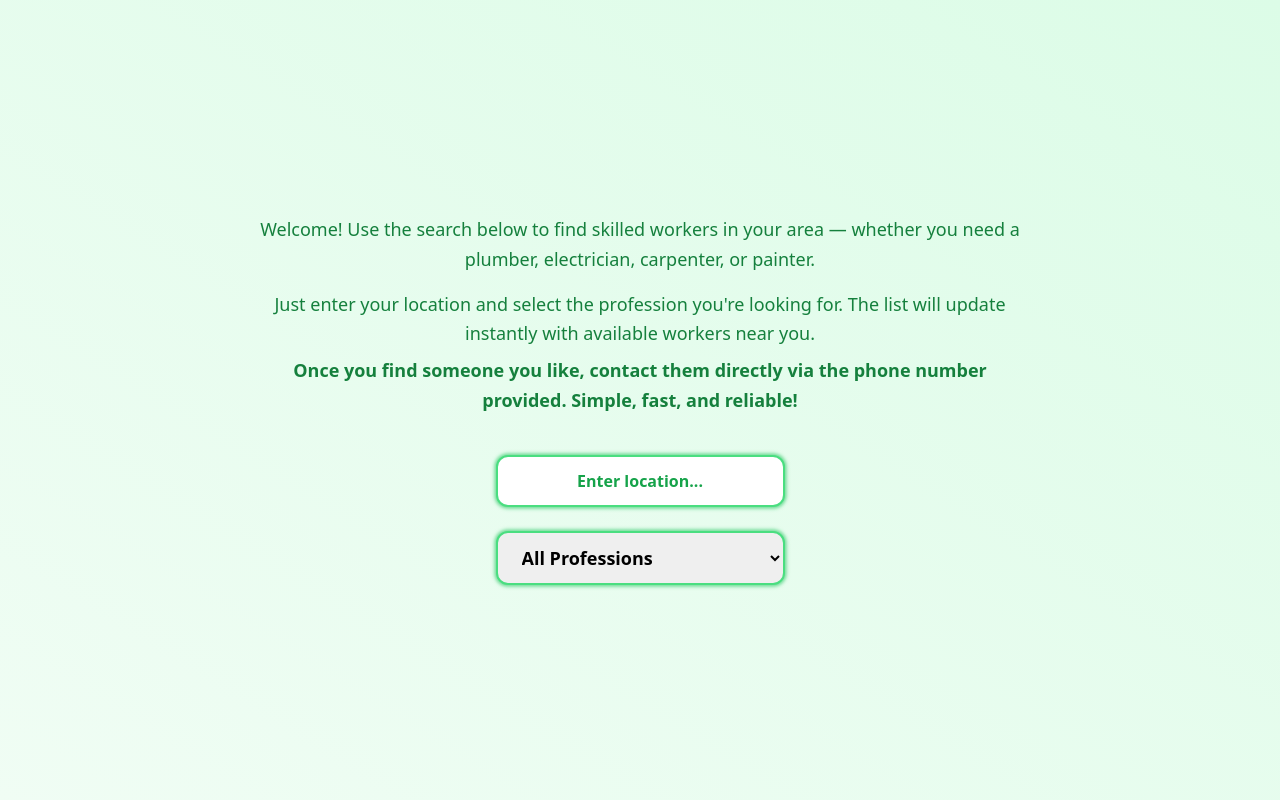
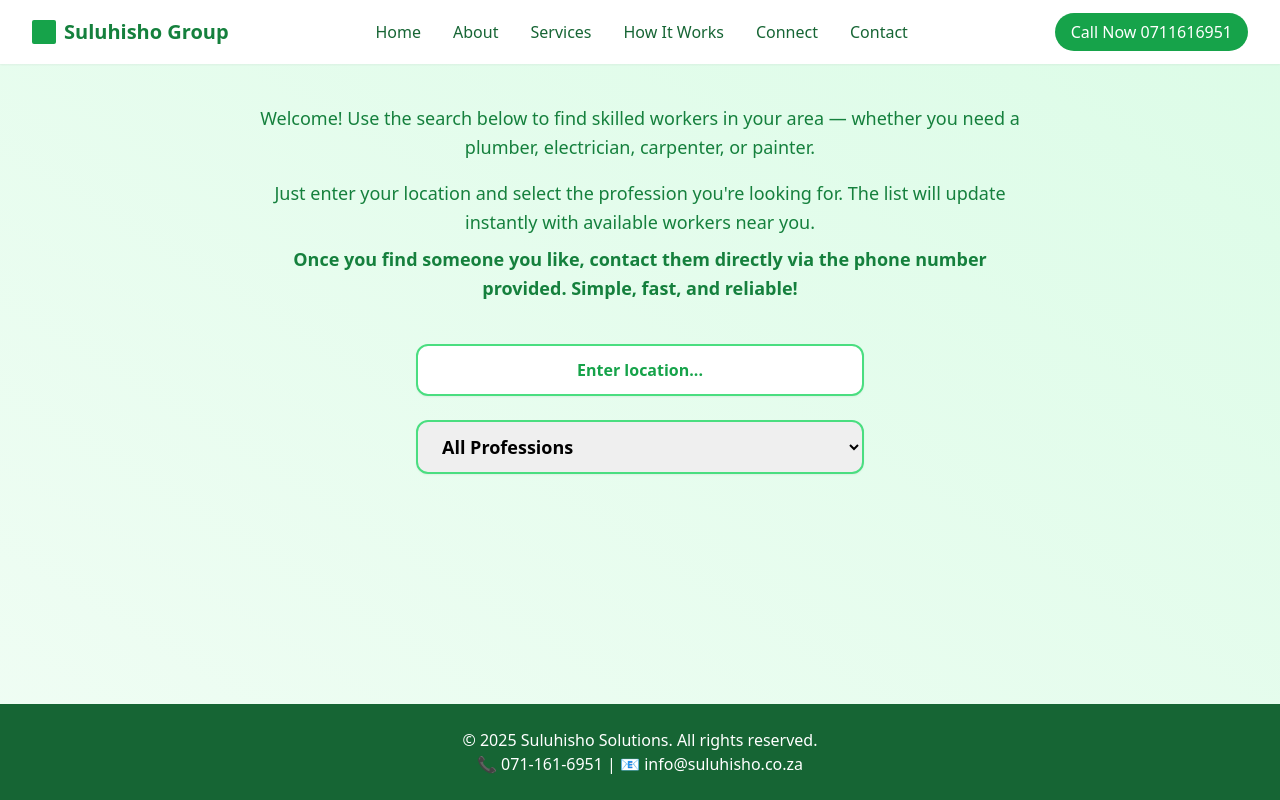
Before and after one commit to Karabo-ux/appWithNoName, a website: page public/client.html in a window 1280 px wide. Drawn offline with nearby package versions, Linux system fonts and the light colour scheme.

Commit message:
Update client.html

```diff
--- a/public/client.html
+++ b/public/client.html
@@ -2,17 +2,42 @@
 <html lang="en" class="scroll-smooth">
 <head>
   <meta charset="UTF-8" />
+  <meta name="viewport" content="width=device-width, initial-scale=1" />
   <title>Find Skilled Workers</title>
-  <link rel="stylesheet" href="client.css">
+
   <script src="https://cdn.tailwindcss.com"></script>
-  <script src="script.js"></script>
+  <script src="script.js" defer></script>
 </head>
-<body class="bg-gradient-to-tr from-green-50 to-green-100 min-h-screen flex items-center justify-center p-6">
+<body class="bg-gradient-to-tr from-green-50 to-green-100 min-h-screen flex flex-col">
 
+  <!-- Navbar -->
+  <nav class="bg-white shadow-sm sticky top-0 z-10">
+    <div class="max-w-7xl mx-auto px-4 sm:px-6 lg:px-8">
+      <div class="flex justify-between h-16 items-center">
+        <div class="flex items-center space-x-2">
+          <div class="w-6 h-6 bg-green-600 rounded-sm"></div>
+          <span class="text-xl font-semibold text-green-700">Suluhisho Group</span>
+        </div>
+        <div class="hidden md:flex space-x-8">
+          <a href="index.html" class="text-green-800 hover:text-green-600">Home</a>
+          <a href="about.html" class="text-green-800 hover:text-green-600">About</a>
+          <a href="#services" class="text-green-800 hover:text-green-600">Services</a>
+          <a href="#how" class="text-green-800 hover:text-green-600">How It Works</a>
+          <a href="#connect" class="text-green-800 hover:text-green-600">Connect</a>
+          <a href="#contact" class="text-green-800 hover:text-green-600">Contact</a>
+        </div>
+        <div>
+          <a href="tel:0711616951" class="bg-green-600 text-white px-4 py-2 rounded-full hover:bg-green-700 transition">
+            Call Now 0711616951
+          </a>
+        </div>
+      </div>
+    </div>
+  </nav>
 
-     <!-- Intro explanation -->
-   <div class="flex flex-col items-center gap-0 max-w-3xl mx-auto">
-    <div class="mb-10 max-w-3xl mx-auto text-center text-green-700 text-lg leading-relaxed">
+  <!-- Main Content -->
+  <main class="flex-grow w-full px-4 py-10">
+    <div class="max-w-3xl mx-auto text-center text-green-700 text-lg leading-relaxed">
       <p class="mb-4">
         Welcome! Use the search below to find skilled workers in your area — whether you need a plumber, electrician, carpenter, or painter.
       </p>
@@ -24,16 +49,17 @@
       </p>
     </div>
 
-<div class="flex flex-col space-y-6 max-w-md mx-auto">
+    <!-- Search Inputs -->
+    <div class="flex flex-col space-y-6 max-w-md mx-auto mt-10">
       <input
         type="text"
         id="searchLocation"
         placeholder="Enter location..."
-        class="border-2 border-green-400 rounded-xl px-5 py-3 focus:outline-none focus:ring-4 focus:ring-green-300 pulse-green placeholder-green-600 font-semibold text-center shadow-sm"
+        class="border-2 border-green-400 rounded-xl px-5 py-3 focus:outline-none focus:ring-4 focus:ring-green-300 placeholder-green-600 font-semibold text-center shadow-sm"
       />
       <select
         id="searchProfession"
-        class="border-2 border-green-400 rounded-xl px-5 py-3 focus:outline-none focus:ring-4 focus:ring-green-300 pulse-green font-semibold text-lg shadow-sm"
+        class="border-2 border-green-400 rounded-xl px-5 py-3 focus:outline-none focus:ring-4 focus:ring-green-300 font-semibold text-lg shadow-sm"
       >
         <option value="">All Professions</option>
         <option value="Plumber">🚰 Plumber</option>
@@ -42,12 +68,17 @@
         <option value="Painter">🎨 Painter</option>
       </select>
     </div>
+    <!-- Worker Results -->
+    <div id="workerResults" class="space-y-8 mt-12 px-4 sm:px-0 max-w-3xl mx-auto">
+      <!-- Cards will be inserted here via script.js -->
     </div>
+  </main>
 
-    <div id="workerResults" class="space-y-8 mt-10"></div>
-  </div>
-
-
+  <!-- Footer -->
+  <footer class="bg-green-800 text-white text-center py-6">
+    <p>&copy; 2025 Suluhisho Solutions. All rights reserved.</p>
+    <p>📞 071-161-6951 | 📧 info@suluhisho.co.za</p>
+  </footer>
 
 </body>
 </html>
```
